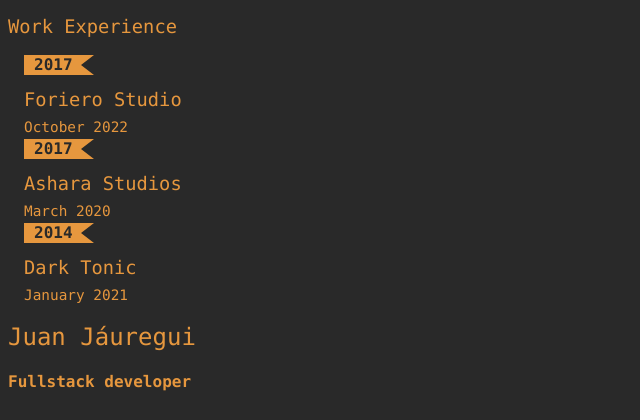
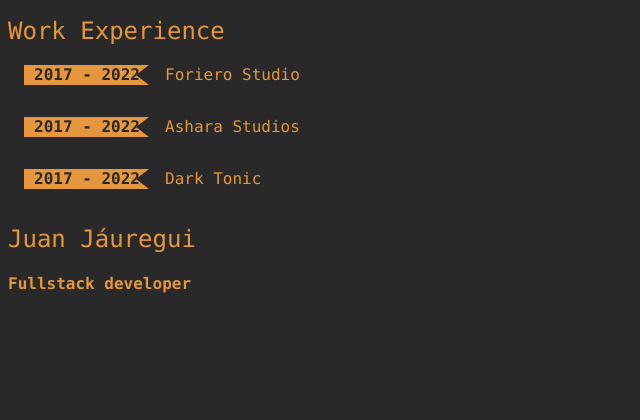
Before and after one commit to wavesinaroom/my_odin_project_portfolio, a plain HTML site: page index.html in a window 1280 px wide. Shown: the part 780-1200 px from the top of the page, without its empty margins (0-640 px from the left). After the commit the page ends 1102 px from the top, so only its background shows below. Drawn offline with Linux system fonts and the light colour scheme; files whose address does not match are found by name.

Commit message:
[Task] Interactive work experience items

```diff
--- a/index.html
+++ b/index.html
@@ -78,51 +78,54 @@
           </div>
         </section>
         <section>
-          <h1>Work Experience</h1>
+          <h2>Work Experience</h2>
           <div class="experience-interactive">
-            <svg width="70" height="20">
-              <polyline fill="#e6973e"points=" 0 0, 70 0, 57 10, 70 20, 0 20"/>
-              <text font-size="16" fill="#292929" x="10" y="15">2017</text>
+              <svg width="125" height="20">
+                <polyline fill="#e6973e"points=" 0 0, 125 0, 112 10, 125 20, 0 20"/>
+                <text font-size="16" fill="#292929" x="10" y="15">2017 - 2022</text>
               </svg>
-            <hgroup>
-              <h3>Foriero Studio</h3>
-              <p>October 2022</p>
-            </hgroup>
-            <article class="experience-achievement">
-              Experience achievements</br>
-              This is an experience template to help me out design interaction</br>
+              <details>
+                <summary>
+                  Foriero Studio
+                </summary>
+                <p class="experience-achievement">
+                  Experience achievements.
+                  This is an experience template to help me out design interaction.
                   It is gonna overlap the other elements with a differen z-index value
-            </article>
+                </p>
+              </details>
           </div>
           <div class="experience-interactive">
-            <svg width="70" height="20">
-              <polyline fill="#e6973e"points=" 0 0, 70 0, 57 10, 70 20, 0 20"/>
-              <text font-size="16" fill="#292929" x="10" y="15">2017</text>
+              <svg width="125" height="20">
+                <polyline fill="#e6973e"points=" 0 0, 125 0, 112 10, 125 20, 0 20"/>
+                <text font-size="16" fill="#292929" x="10" y="15">2017 - 2022</text>
               </svg>
-            <hgroup>
-              <h3>Ashara Studios</h3>
-              <p>March 2020</p>
-            </hgroup>
-            <article class="experience-achievement">
-              Experience achievements</br>
-              This is an experience template to help me out design interaction</br>
+              <details>
+                <summary>
+                  Ashara Studios
+                </summary>
+                <p class="experience-achievement">
+                  Experience achievements.
+                  This is an experience template to help me out design interaction.
                   It is gonna overlap the other elements with a differen z-index value
-            </article>
+                </p>
+              </details>
           </div>
           <div class="experience-interactive">
-            <svg width="70" height="20">
-              <polyline fill="#e6973e"points=" 0 0, 70 0, 57 10, 70 20, 0 20"/>
-              <text font-size="16" fill="#292929" x="10" y="15">2014</text>
+              <svg width="125" height="20">
+                <polyline fill="#e6973e"points=" 0 0, 125 0, 112 10, 125 20, 0 20"/>
+                <text font-size="16" fill="#292929" x="10" y="15">2017 - 2022</text>
               </svg>
-            <hgroup>
-              <h3>Dark Tonic</h3>
-              <p>January 2021</p>
-            </hgroup>
-            <article class="experience-achievement">
-              Experience achievement</br>
-              This is an experience template to help me out design interaction</br>
+              <details>
+                <summary>
+                  Dark Tonic
+                </summary>
+                <p class="experience-achievement">
+                  Experience achievements.
+                  This is an experience template to help me out design interaction.
                   It is gonna overlap the other elements with a differen z-index value
-            </article>
+                </p>
+              </details>
           </div>
         </section>
         <footer>
--- a/interaction.js
+++ b/interaction.js
@@ -27,10 +27,10 @@ dialogs.forEach((d)=>{
 
 experienceInteractives.forEach((interactive)=>{
   interactive.addEventListener(`mouseenter`, ()=>{
-    interactive.children[2].style.display = `contents`;
+    interactive.children[1].open = true;
   })
 
   interactive.addEventListener(`mouseleave`, ()=>{
-    interactive.children[2].style.display = `none`;
+    interactive.children[1].open = false;
   })
 })
--- a/styles.css
+++ b/styles.css
@@ -89,15 +89,26 @@ section h3 {
 }
 
 .experience-interactive{
-  margin-left: 1em;
+  display: flex;
+  margin-bottom: 1em;
 }
 
-.experience-interactive article{
-  margin-left: 2em;
-  background-color: #292929;
-  position: relative;
-  display: none;
-  max-width: 5em;
+.experience-interactive p{
+  color: #efefef;
+}
+
+.experience-interactive svg{
+  margin-left: 1em;
+  margin-right: 1em;
+  margin-bottom: 1em;
+}
+
+details{
+  max-width: 15vw;
+}
+
+details > summary{
+  list-style: none;
 }
 
 text {
```
Lines whose indentation alone changed are shown as unchanged.
